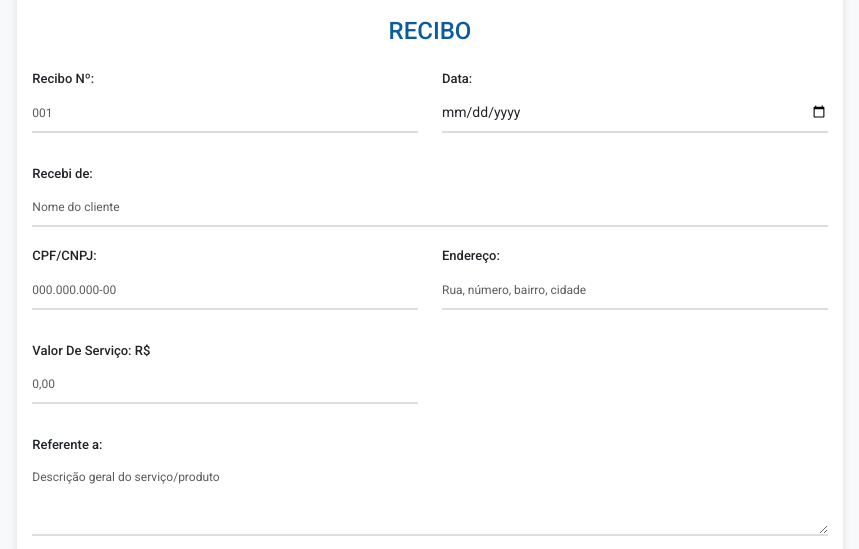
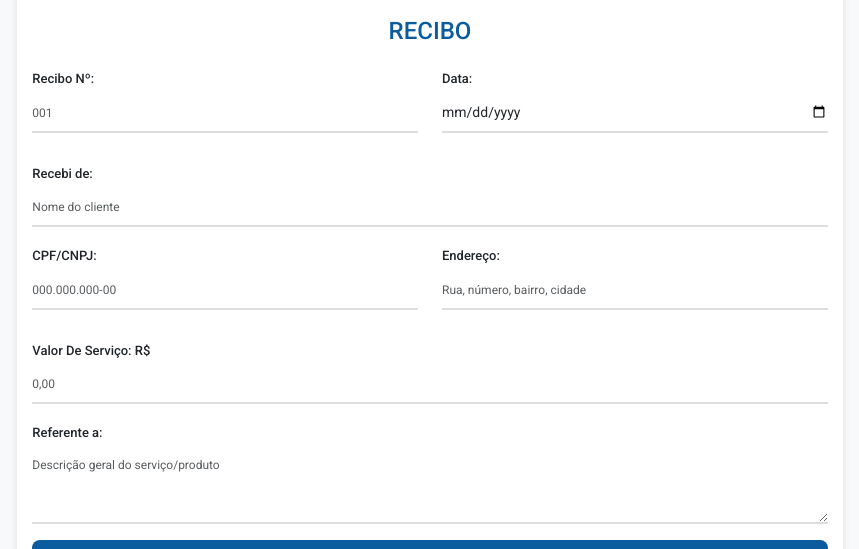
Before and after one commit to Marcosssantos/gerar-recibo, a plain HTML site: page index.html in a window 1280 px wide. Shown: the part 172-721 px from the top of the page, without its empty margins (210-1069 px from the left). Drawn offline with nearby package versions, Linux system fonts and the light colour scheme.

Commit message:
Update index.html

```diff
--- a/index.html
+++ b/index.html
@@ -363,7 +363,6 @@
             <label for="cliente" class="form-label">Recebi de:</label>
             <input type="text" id="cliente" class="form-control" placeholder="Nome do cliente">
           </div>
-
           <div class="row mb-3">
             <div class="col-sm-6">
               <label for="cpf" class="form-label">CPF/CNPJ:</label>
@@ -375,12 +374,9 @@
             </div>
           </div>
 
-          <div class="row mb-3">
-            <div class="col-sm-6">
-              <label for="valor" class="form-label">Valor De Serviço: R$</label>
-              <input type="text" id="valor" class="form-control" placeholder="0,00">
-            </div>
-
+          <div class="mb-3">
+            <label for="valor" class="form-label">Valor De Serviço: R$</label>
+            <input type="text" id="valor" class="form-control" placeholder="0,00">
           </div>
 
           <div class="mb-3">
```
